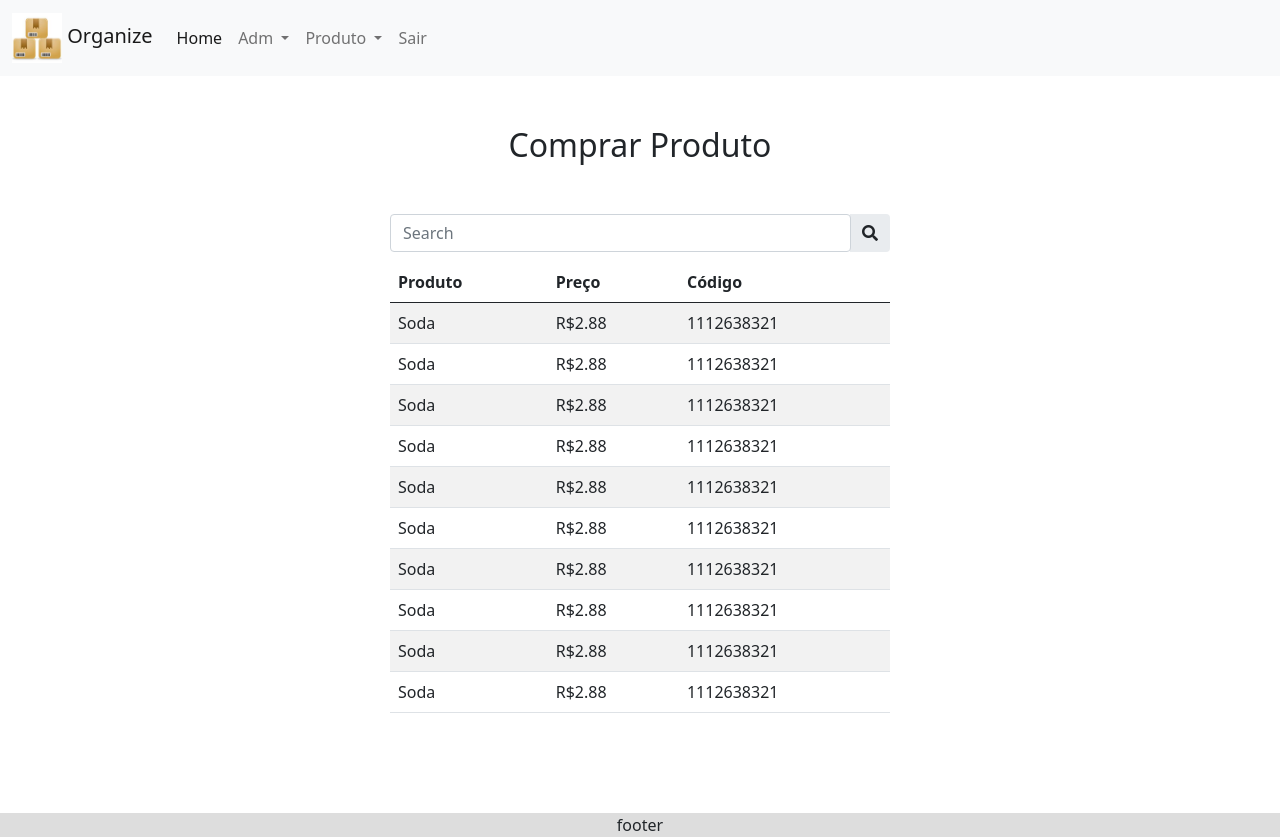
After one commit to EliasVasques/sistema-de-estoque, a PHP site: page /compra-e-venda in a window 1280 px wide. The commit adds this page. Run offline with PHP 8.4, Linux system fonts and the light colour scheme.

Commit message:
Add files via upload

```diff
--- /dev/null
+++ b/componentes/footer.php
@@ -0,0 +1,9 @@
+
+
+        <footer>
+            <div id="footer">
+                footer
+            </div>
+        </footer>
+    </body>
+</html>
--- /dev/null
+++ b/componentes/head.php
@@ -0,0 +1,23 @@
+<!doctype html>
+<html lang="en">
+  <head>
+    <!-- Required meta tags -->
+    <meta charset="utf-8">
+    <meta name="viewport" content="width=device-width, initial-scale=1">
+
+    <!-- Bootstrap CSS -->
+    <link href="https://cdn.jsdelivr.net/npm/bootstrap@5.0.2/dist/css/bootstrap.min.css" rel="stylesheet" integrity="sha384-EVSTQN3/azprG1Anm3QDgpJLIm9Nao0Yz1ztcQTwFspd3yD65VohhpuuCOmLASjC" crossorigin="anonymous">
+
+    <!-- meu css -->
+    <link rel="stylesheet" href="http://localhost/sistema-de-estoque/css/geral.css">
+
+    <!-- font awesome -->
+    <link rel="stylesheet" href="https://cdnjs.cloudflare.com/ajax/libs/
+font-awesome/5.15.2/css/all.min.css"/>
+
+    <!-- bootstrap -->
+    <script src="https://cdn.jsdelivr.net/npm/bootstrap@5.0.2/dist/js/bootstrap.bundle.min.js" integrity="sha384-MrcW6ZMFYlzcLA8Nl+NtUVF0sA7MsXsP1UyJoMp4YLEuNSfAP+JcXn/tWtIaxVXM" crossorigin="anonymous"></script>
+
+
+    <title>Sistema Estoque</title>
+  </head>
--- /dev/null
+++ b/componentes/navbar.php
@@ -0,0 +1,40 @@
+<nav class="navbar navbar-expand-lg navbar-light bg-light">
+  <div class="container-fluid">
+    <a class="navbar-brand" href="#">
+      <img src="../img/logo.jpg" alt="" class="logo">
+      Organize
+    </a>
+    <button class="navbar-toggler" type="button" data-bs-toggle="collapse" data-bs-target="#navbarNavDropdown" aria-controls="navbarNavDropdown" aria-expanded="false" aria-label="Toggle navigation">
+      <span class="navbar-toggler-icon"></span>
+    </button>
+    <div class="collapse navbar-collapse" id="navbarNavDropdown">
+      <ul class="navbar-nav">
+        <li class="nav-item">
+          <a class="nav-link active" aria-current="page" href="../home">Home</a>
+        </li>
+
+        <li class="nav-item dropdown">
+          <a class="nav-link dropdown-toggle" href="#" id="navbarDropdownMenuLink" role="button" data-bs-toggle="dropdown" aria-expanded="false">
+            Adm
+          </a>
+          <ul class="dropdown-menu" aria-labelledby="navbarDropdownMenuLink">
+            <li><a class="dropdown-item" href="../adm/entradas-e-saidas.php">Entradas e Saídas</a></li>
+          </ul>
+        </li>
+
+        <li class="nav-item dropdown">
+          <a class="nav-link dropdown-toggle" href="#" id="navbarDropdownMenuLink" role="button" data-bs-toggle="dropdown" aria-expanded="false">
+            Produto
+          </a>
+          <ul class="dropdown-menu" aria-labelledby="navbarDropdownMenuLink">
+            <li><a class="dropdown-item" href="../produto/comprar.php">Comprar</a></li>
+            <li><a class="dropdown-item" href="../produto/cadastrar.php">Cadastrar</a></li>
+          </ul>
+        </li>
+        <li class="nav-item">
+          <a class="nav-link" href="../login">Sair</a>
+        </li>
+      </ul>
+    </div>
+  </div>
+</nav>
--- /dev/null
+++ b/compra-e-venda/index.php
@@ -0,0 +1,79 @@
+<?php require '../componentes/head.php' ?>
+<?php require '../componentes/navbar.php' ?>
+<body>
+
+<h2 class="titulo">Comprar Produto</h2>
+
+<div class="input-group rounded" id="buscar-produto">
+  <input type="search" class="form-control rounded"
+  id="campo-pesquisa" placeholder="Search" aria-label="Search" aria-describedby="search-addon" />
+  <span class="input-group-text border-0" id="search-addon">
+    <i class="fas fa-search"></i>
+  </span>
+</div>
+
+
+
+<table class="table table-striped">
+  <thead>
+    <tr>
+      <th scope="col">Produto</th>
+      <th scope="col">Preço</th>
+      <th scope="col">Código</th>
+    </tr>
+  </thead>
+  <tbody>
+    <tr>
+      <td>Soda</td>
+      <td>R$2.88</td>
+      <td>1112638321</td>
+    </tr>
+    <tr>
+    <td>Soda</td>
+      <td>R$2.88</td>
+      <td>1112638321</td>
+    </tr>
+    <tr>
+      <td>Soda</td>
+      <td>R$2.88</td>
+      <td>1112638321</td>
+    </tr>
+    <tr>
+      <td>Soda</td>
+      <td>R$2.88</td>
+      <td>1112638321</td>
+    </tr>
+    <tr>
+      <td>Soda</td>
+      <td>R$2.88</td>
+      <td>1112638321</td>
+    </tr>
+    <tr>
+      <td>Soda</td>
+      <td>R$2.88</td>
+      <td>1112638321</td>
+    </tr>
+    <tr>
+      <td>Soda</td>
+      <td>R$2.88</td>
+      <td>1112638321</td>
+    </tr>
+    <tr>
+      <td>Soda</td>
+      <td>R$2.88</td>
+      <td>1112638321</td>
+    </tr>
+    <tr>
+      <td>Soda</td>
+      <td>R$2.88</td>
+      <td>1112638321</td>
+    </tr>
+    <tr>
+      <td>Soda</td>
+      <td>R$2.88</td>
+      <td>1112638321</td>
+    </tr>
+  </tbody>
+</table>
+
+<?php require '../componentes/footer.php' ?>
```
Also changed, not shown: adm/entradas-e-saidas.php (added, +50 -0 lines), css/geral.css (+29 -0 lines), home/index.php (added, +40 -0 lines), login/index.php (added, +24 -0 lines), produto/cadastrar.php (added, +30 -0 lines), img/buscar.png (added), img/cadastro.png (added), img/compra-e-venda.jpg (added), img/logo.jpg (added).
